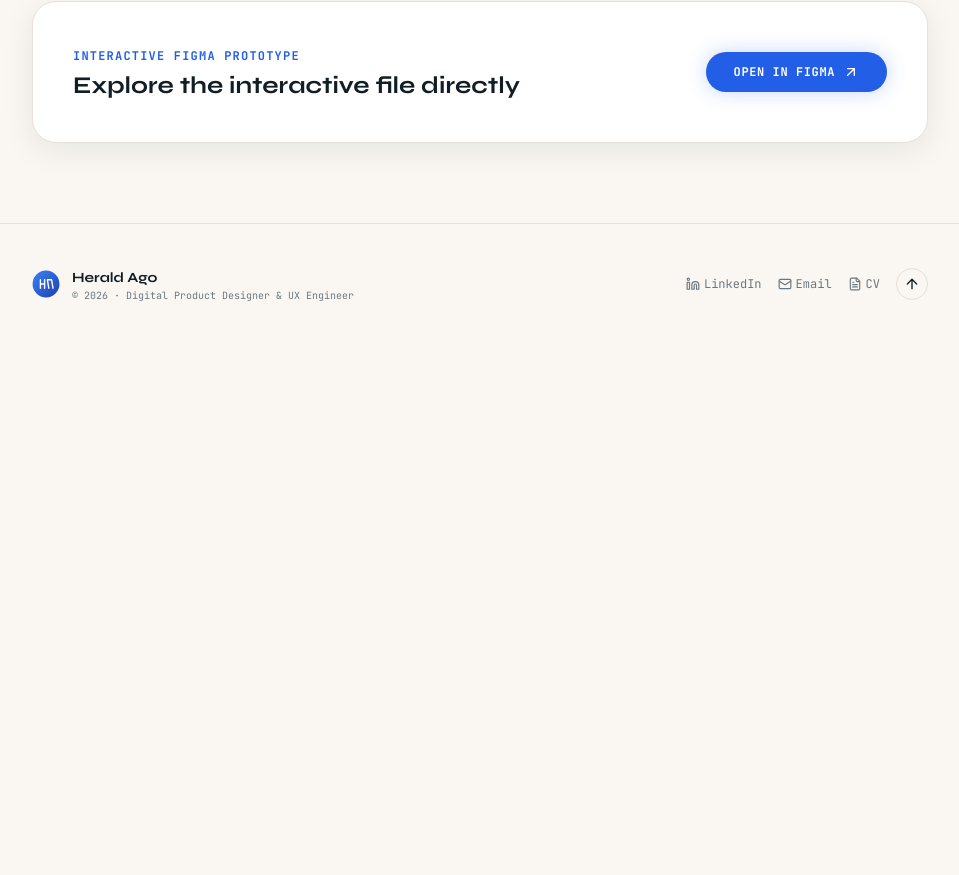
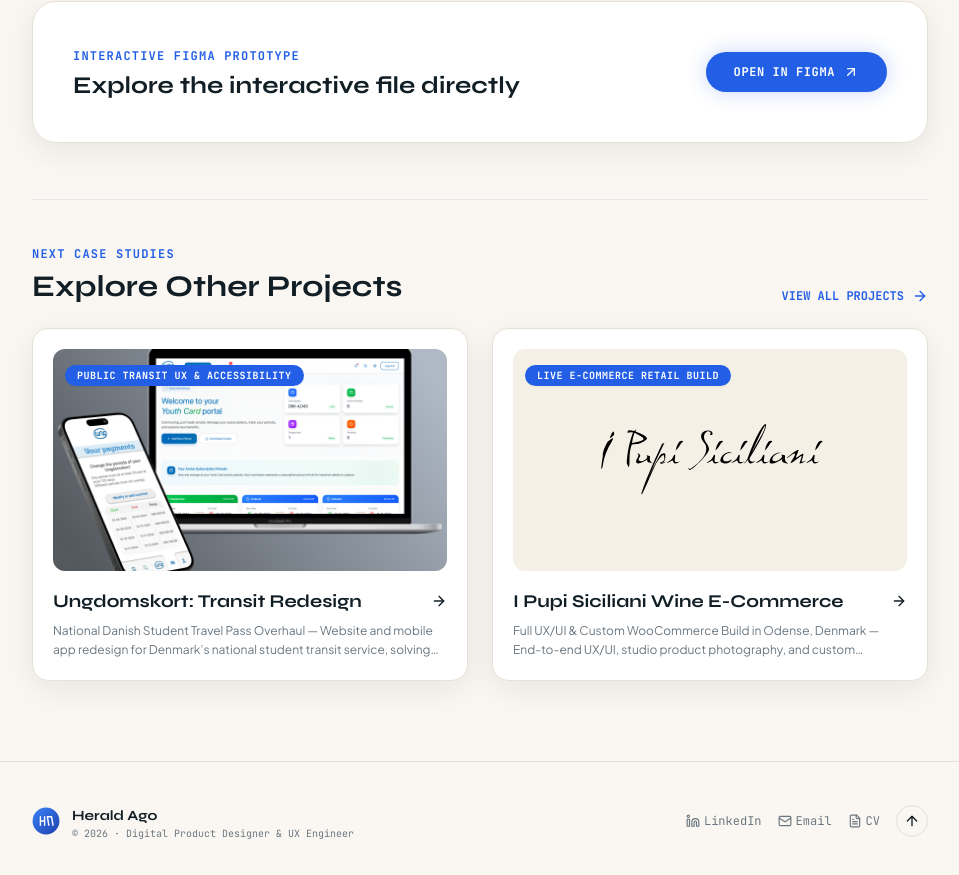
Before and after one commit to Heraldago/portfolio, a Next.js app: page /xbit in a window 1280 px wide. Shown: the part 7358-8233 px from the top of the page, without its empty margins (160-1119 px from the left). Before the commit the page ends 7701 px from the top, so only its background shows below. Built offline with nearby package versions, Linux system fonts and the light colour scheme.

Commit message:
feat: add Next Case Studies footer cards to bottom of every case study page

```diff
--- a/src/components/CaseStudyDetail.tsx
+++ b/src/components/CaseStudyDetail.tsx
@@ -3,11 +3,11 @@
 import { useState } from "react";
 import Link from "next/link";
 import Image from "next/image";
-import { ArrowLeft, ArrowUpRight, CheckCircle2, TrendingUp, Sparkles } from "lucide-react";
+import { ArrowLeft, ArrowRight, ArrowUpRight, CheckCircle2, TrendingUp, Sparkles } from "lucide-react";
 import Lightbox from "@/components/Lightbox";
 import InteractivePrototype from "@/components/InteractivePrototype";
 import IPhoneMockup from "@/components/iPhoneMockup";
-import { CaseStudy } from "@/data/projects";
+import { CaseStudy, projectsData } from "@/data/projects";
 
 interface CaseStudyDetailProps {
   project: CaseStudy;
@@ -17,6 +17,9 @@
   const [activeImage, setActiveImage] = useState<{ src: string; alt: string } | null>(null);
 
   const isXBit = project.id === "xbit";
+
+  // Find other related projects to show at the bottom
+  const otherProjects = projectsData.filter((p) => p.id !== project.id).slice(0, 2);
 
   return (
     <article className="min-h-screen bg-background text-foreground pb-20">
@@ -485,6 +488,58 @@
             </a>
           </section>
         )}
+
+        {/* Explore Next Projects Section at Bottom of Every Case Study */}
+        <section className="pt-10 border-t border-border/80 space-y-6">
+          <div className="flex flex-col sm:flex-row sm:items-end justify-between gap-3">
+            <div>
+              <span className="font-mono text-xs font-bold uppercase tracking-widest text-lime">Next Case Studies</span>
+              <h2 className="font-display text-2xl sm:text-3xl font-bold mt-1">Explore Other Projects</h2>
+            </div>
+            <Link
+              href="/work"
+              className="inline-flex items-center gap-2 font-mono text-xs font-bold uppercase text-lime hover:underline"
+            >
+              <span>View All Projects</span>
+              <ArrowRight className="h-4 w-4" />
+            </Link>
+          </div>
+
+          <div className="grid gap-6 sm:grid-cols-2">
+            {otherProjects.map((other) => (
+              <Link
+                key={other.id}
+                href={other.link}
+                className="group relative flex flex-col justify-between overflow-hidden rounded-2xl border border-border bg-surface p-5 shadow-glass transition-all duration-300 hover:border-lime hover:shadow-[0_10px_30px_rgba(35,95,230,0.12)] hover:-translate-y-1 space-y-4"
+              >
+                <div className="relative aspect-[16/9] w-full overflow-hidden rounded-xl bg-muted">
+                  <Image
+                    src={other.image}
+                    alt={other.title}
+                    fill
+                    sizes="50vw"
+                    className="object-cover group-hover:scale-105 transition-transform duration-500"
+                  />
+                  <div className="absolute top-3 left-3 z-10">
+                    <span className="rounded-full bg-lime px-3 py-1 text-[10px] font-mono font-bold uppercase tracking-wider text-lime-fg shadow-sm">
+                      {other.badge}
+                    </span>
+                  </div>
+                </div>
+
+                <div className="space-y-1.5">
+                  <h3 className="font-display text-lg font-bold text-foreground group-hover:text-lime transition-colors flex items-center justify-between">
+                    <span>{other.title}</span>
+                    <ArrowRight className="h-4 w-4 transition-transform group-hover:translate-x-1" />
+                  </h3>
+                  <p className="text-xs text-muted-fg leading-relaxed line-clamp-2">
+                    {other.subtitle} — {other.shortDescription}
+                  </p>
+                </div>
+              </Link>
+            ))}
+          </div>
+        </section>
       </main>
 
       {/* Lightbox Modal */}
```
